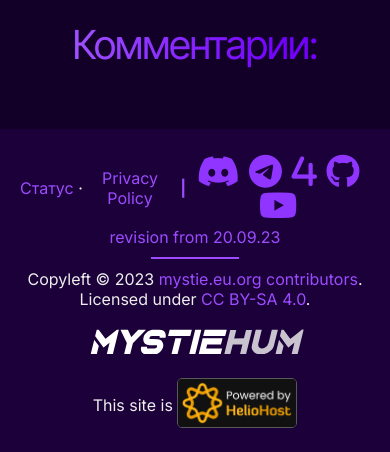
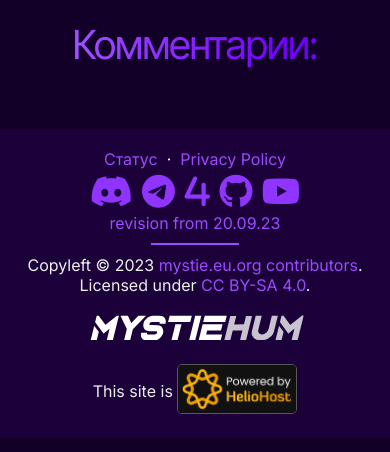
Before and after one commit to 4vanyek/therealvanyek-ml, a PHP site: page / in a window 390 px wide. Shown: the part 3297-3749 px from the top of the page. Run offline with PHP 8.4, Linux system fonts and the light colour scheme; some libraries are stand-ins or nearby versions.

Commit message:
фикс футера, обновление навбара

```diff
--- a/css/mobile.css
+++ b/css/mobile.css
@@ -100,9 +100,9 @@
     .dropdown-content a {
         padding: 0.5em 1em;
     }
-    /*footer .main {
+    footer .main {
         flex-direction: column !important;
-    }*/
+    }
     .img-cont {
         height: 800px !important;
     }
--- a/css/nav.css
+++ b/css/nav.css
@@ -21,7 +21,7 @@ li {
 	align-items: center;
 	justify-content: space-between;
 	padding: 5px 0 5px 8px;
-	background-color: #1b0039bb;
+	background-color: #1b0039de;
 	color: #444;
 	position: fixed;
 	width: 100%;
@@ -97,7 +97,7 @@ input[type=checkbox] {
 	.menu {
 		display: none;
 		position: absolute;
-		background-color: #1b0039bb;
+		background-color: #1b0039de;
 		right: 0;
 		left: 0;
 		top: 100%;
@@ -132,7 +132,7 @@ input[type=checkbox] {
 	.menu {
 		 display: none;
 		 position: absolute;
-		 background-color: #1b0039bb;
+		 background-color: #1b0039de;
 		 right: 0;
 		 left: 0;
 		 top: 100%;
--- a/templates/footer.html
+++ b/templates/footer.html
@@ -1,9 +1,11 @@
 <footer class="tcent" id="footer">
     <div class="main" style="display: flex; align-items: center; flex-direction: row;">
-        <a href="https://stats.uptimerobot.com/LzRkpskq9B/793613900" target="_blank" class="internal_link">Статус</a>
-        <span>&nbsp;·&nbsp;</span>
-        <a href="/privacy" class="internal_link">Privacy Policy</a>
-        <p class="vertical-line">&nbsp;&nbsp;|</p>
+        <div>
+            <a href="https://stats.uptimerobot.com/LzRkpskq9B/793613900" target="_blank" class="internal_link">Статус</a>
+            <span>&nbsp;·&nbsp;</span>
+            <a href="/privacy" class="internal_link">Privacy Policy</a>
+        </div>
+        <div class="non-mobile"><p class="vertical-line">&nbsp;&nbsp;|</p></div>
         <div class="social-icons-container right"> <!-- иконки соцсетей -->
             <ol class="social-icons">
                 <li><a href="https://discord.com/users/658287767490527243"><i class="fa-brands fa-discord social-icon"></i></a></li>
```
